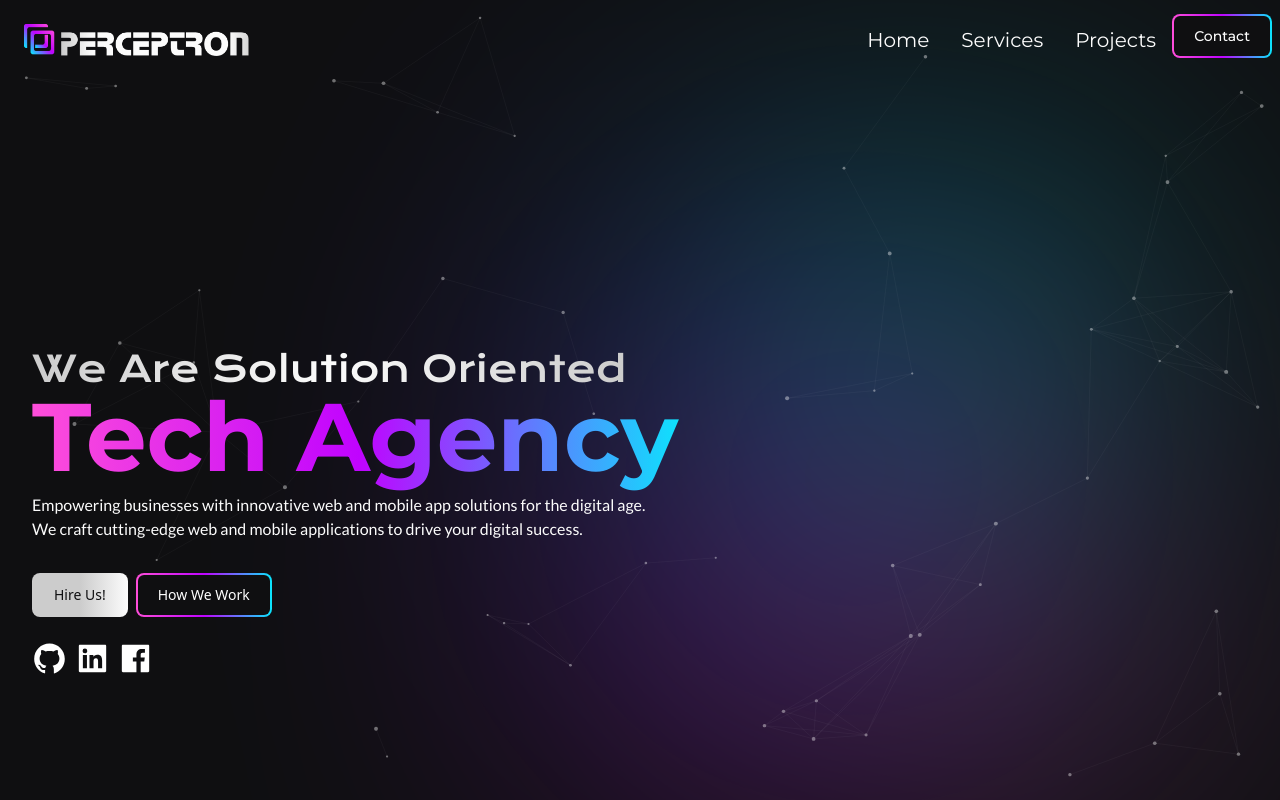
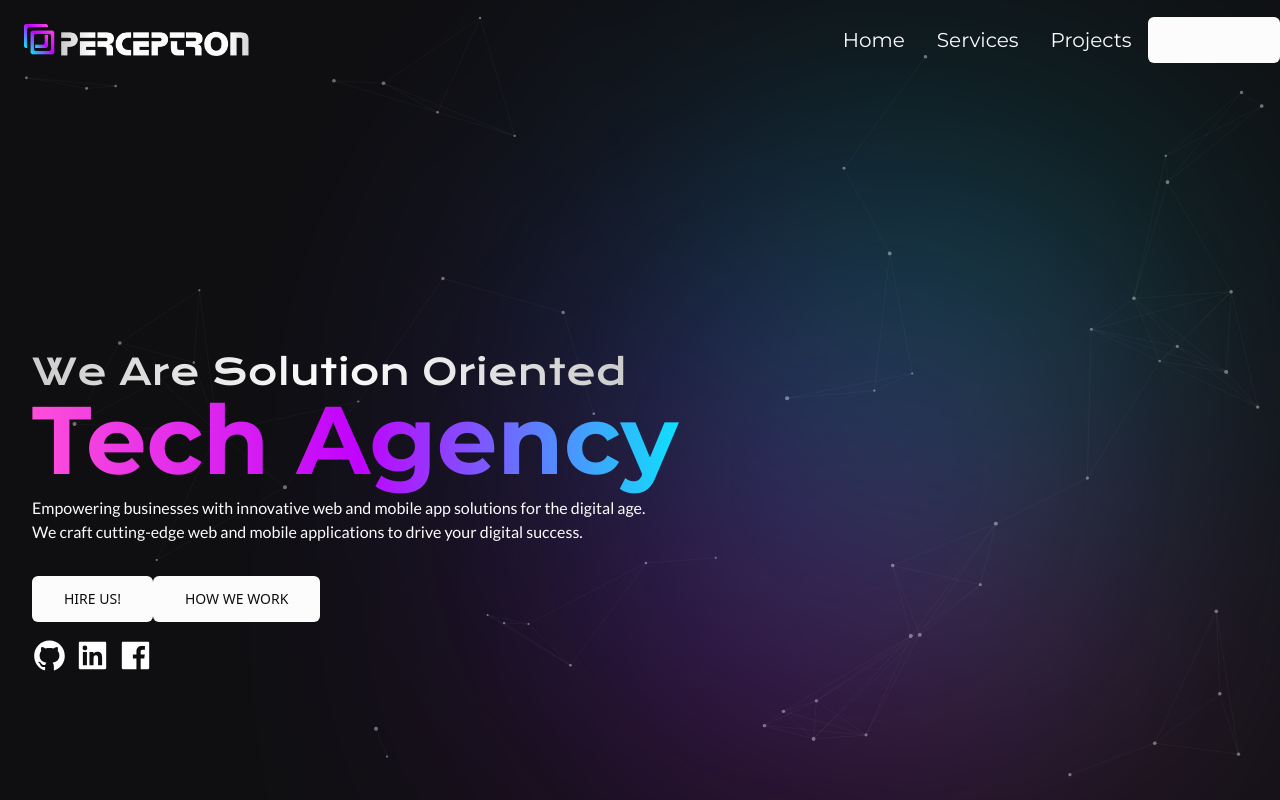
Before and after one commit to asif-bhuti/perceptron-client, a React (Create React App) app: page / in a window 1280 px wide. Shown: the top 800 px of the page. Built offline with nearby package versions, Linux system fonts and the light colour scheme.

Commit message:
Refactor button component styles

```diff
--- a/src/components/button/Button.jsx
+++ b/src/components/button/Button.jsx
@@ -1,6 +1,5 @@
 import React from "react";
-import { twMerge } from "tailwind-merge";
-import clsx from "clsx";
+import { cw } from "../../utils/cw";
 
 export const Button = ({
   children,
@@ -12,21 +11,22 @@ export const Button = ({
   return (
     <button
       {...props}
-      className={twMerge(
-        clsx(
-          "relative inline-flex items-center justify-center p-0.5 mb-2 mr-2 overflow-hidden text-sm font-medium  rounded-lg group bg-gradient-to-r from-secondary-pink via-secondary-purple to-secondary-cyan group-hover:from-purple-600 group-hover:to-blue-500 hover:text-white text-white focus:ring-4 focus:outline-none focus:ring-blue-300 ",
-          variant === "primary" &&
-            "from-primary-200 via-primary-200 to-primary-100 hover:from-primary-100 hover:via-primary-100 hover:to-primary-200 transition-all ease-in duration-75"
-        ),
+      className={cw(
+        "group appearance-none rounded-md bg-primary-100 text-primary-400 cursor-pointer inline-block text-sm font-medium tracking-[0] leading-[1em] m-0 opacity-100 outline-[0] px-8 py-4 relative text-center no-underline uppercase [transition:opacity_300ms_cubic-bezier(0.694,_0,_0.335,_1),_background-color_100ms_cubic-bezier(0.694,_0,_0.335,_1),_color_100ms_cubic-bezier(0.694,_0,_0.335,_1)] select-none align-baseline whitespace-nowrap before:animate-[opacityFallbackOut_0.5s_step-end_forwards] before:rounded-md before:[backface-visibility:hidden] before:bg-gradient-to-r before:from-secondary-pink before:via-secondary-purple before:to-secondary-cyan before:[clip-path:polygon(-1%_0,_0_0,_-25%_100%,_-1%_100%)] before:content before:h-full before:left-[0] before:absolute before:top-[0] before:[transform:translateZ(0)] before:[transition:clip-path_0.5s_cubic-bezier(0.165,_0.84,_0.44,_1),_-webkit-clip-path_0.5s_cubic-bezier(0.165,_0.84,_0.44,_1)] before:w-full before:hover:animate-[opacityFallbackIn_0s_step-start_forwards] before:hover:[clip-path:polygon(0_0,_101%_0,_101%_101%,_0_101%)] after:bg-[#ffffff]",
+        {
+          "bg-primary-400 border rounded-md before:from-primary-100 before:via-primary-200 before:to-primary-100":
+            variant === "secondary",
+        },
         className
       )}
     >
       <span
-        className={twMerge(
-          clsx(
-            "relative px-5 py-2.5 transition-all ease-in duration-75 bg-primary-400 rounded-md group-hover:bg-opacity-0",
-            variant === "primary" && "bg-transparent text-primary-400"
-          ),
+        className={cw(
+          "relative group-hover:text-primary-100",
+          {
+            "text-primary-100 group-hover:text-primary-400":
+              variant === "secondary",
+          },
           classNameSpan
         )}
       >
```
